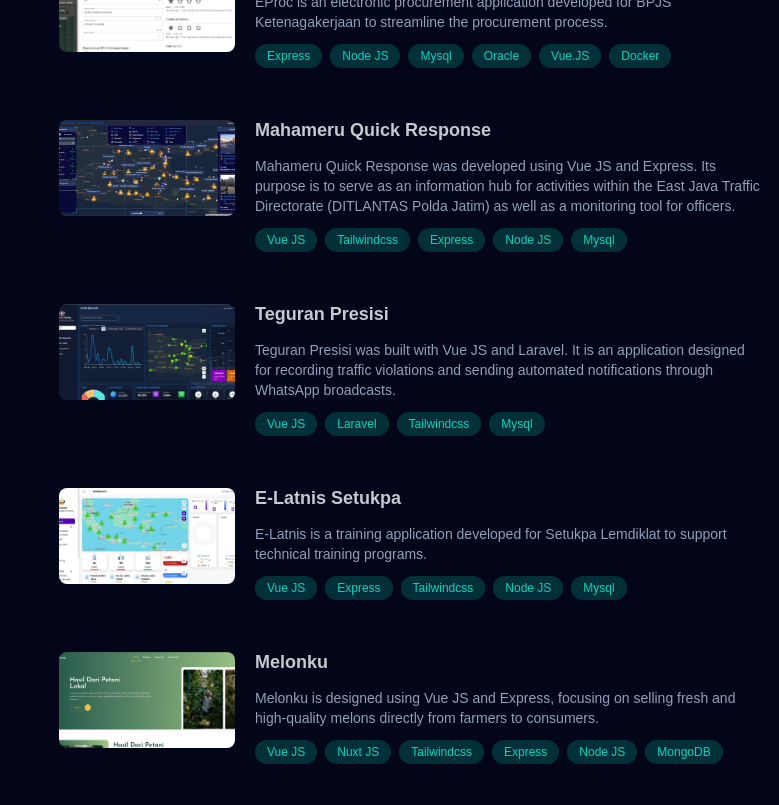
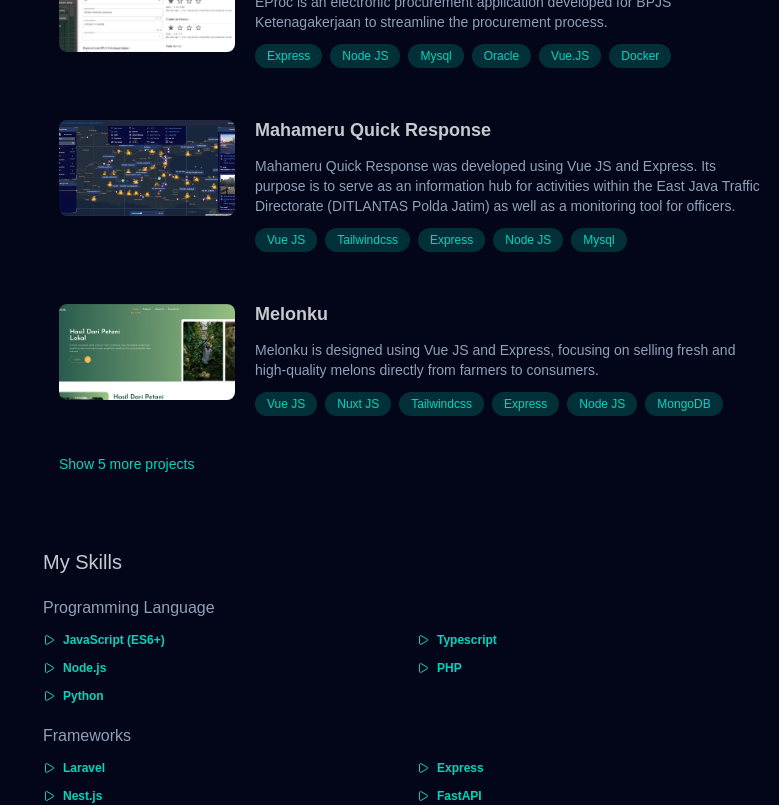
Before and after one commit to irulhuda983/portfolio-react, a React (Vite) app: page / in a window 1280 px wide. Shown: the part 2772-3577 px from the top of the page, without its empty margins (501-1280 px from the left). Built offline with nearby package versions, Linux system fonts and the light colour scheme; a web font is replaced by a local one.

Commit message:
Show 6 featured projects with a toggle for the rest
Co-Authored-By: Claude Sonnet 5.5 <noreply@anthropic.com>

```diff
--- a/src/data/locales/en.json
+++ b/src/data/locales/en.json
@@ -67,34 +67,47 @@
   "projects": [
     {
       "id": "ai-training-partner",
+      "featured": true,
       "title": "AI Training Partner - Taiwan Mobile",
       "description": "AI Training Partner is an AI-powered interview and training platform built for Taiwan Mobile, letting candidates complete video-based interview and training sessions online. I focus on the user-facing application, building a resilient video upload pipeline with streaming upload, real-time progress tracking, automatic retry, and unified error handling.",
       "skills": ["Next.js", "React", "TypeScript", "Tailwindcss"]
     },
     {
       "id": "ai-training-partner-admin",
+      "featured": true,
       "title": "AI Training Partner - Admin Dashboard",
       "description": "The admin and reviewer dashboard for the AI Training Partner platform, used by internal teams to manage interview questions, review candidate submissions, and control access. I implemented role-based access control and route protection with strict TypeScript typing.",
       "skills": ["Next.js", "React", "TypeScript"]
     },
     {
       "id": "jworks",
+      "featured": true,
       "title": "JWORKS - BPJS Ketenagakerjaan",
       "description": "JWorks is a superapp for internal use at BPJS Ketenagakerjaan, functioning as a shortcut hub to access other internal applications within BPJS TK. In this project, I work as a Backend Developer, responsible for building APIs and integrating them with various internal BPJS TK applications.",
       "skills": ["Express", "Node JS", "Mysql", "Typescript", "Oracle", "Docker"]
     },
     {
       "id": "eproc",
+      "featured": true,
       "title": "EPROC - BPJS Ketenagakerjaan",
       "description": "EProc is an electronic procurement application developed for BPJS Ketenagakerjaan to streamline the procurement process.",
       "skills": ["Express", "Node JS", "Mysql", "Oracle", "Vue.JS", "Docker"]
     },
     {
       "id": "mqr",
+      "featured": true,
       "link": "https://mahamerulantas.id/",
       "title": "Mahameru Quick Response",
       "description": "Mahameru Quick Response was developed using Vue JS and Express. Its purpose is to serve as an information hub for activities within the East Java Traffic Directorate (DITLANTAS Polda Jatim) as well as a monitoring tool for officers.",
       "skills": ["Vue JS", "Tailwindcss", "Express", "Node JS", "Mysql"]
+    },
+    {
+      "id": "melonku",
+      "featured": true,
+      "link": "https://melonku.id",
+      "title": "Melonku",
+      "description": "Melonku is designed using Vue JS and Express, focusing on selling fresh and high-quality melons directly from farmers to consumers.",
+      "skills": ["Vue JS", "Nuxt JS", "Tailwindcss", "Express", "Node JS", "MongoDB"]
     },
     {
       "id": "tsp",
@@ -109,13 +122,6 @@
       "title": "E-Latnis Setukpa",
       "description": "E-Latnis is a training application developed for Setukpa Lemdiklat to support technical training programs.",
       "skills": ["Vue JS", "Express", "Tailwindcss", "Node JS", "Mysql"]
-    },
-    {
-      "id": "melonku",
-      "link": "https://melonku.id",
-      "title": "Melonku",
-      "description": "Melonku is designed using Vue JS and Express, focusing on selling fresh and high-quality melons directly from farmers to consumers.",
-      "skills": ["Vue JS", "Nuxt JS", "Tailwindcss", "Express", "Node JS", "MongoDB"]
     },
     {
       "id": "greenhouse",
@@ -160,6 +166,8 @@
   },
   "footer": "Loosely designed in Figma and coded in Visual Studio Code by me. Built with <strong>React.js</strong> and <strong>Tailwind CSS</strong>, deployed on my personal VPS. All text is set in the Geist typeface.",
   "misc": {
-    "internalApp": "Internal application"
+    "internalApp": "Internal application",
+    "showMoreProjects": "Show {count} more projects",
+    "showFewerProjects": "Show fewer projects"
   }
 }
--- a/src/data/locales/id.json
+++ b/src/data/locales/id.json
@@ -67,34 +67,47 @@
   "projects": [
     {
       "id": "ai-training-partner",
+      "featured": true,
       "title": "AI Training Partner - Taiwan Mobile",
       "description": "AI Training Partner adalah platform wawancara dan pelatihan berbasis AI yang dibangun untuk Taiwan Mobile, memungkinkan kandidat menyelesaikan sesi wawancara dan pelatihan berbasis video secara online. Saya berfokus pada aplikasi user-facing, membangun pipeline upload video yang andal dengan streaming upload, pelacakan progres real-time, retry otomatis, dan penanganan error yang terpadu.",
       "skills": ["Next.js", "React", "TypeScript", "Tailwindcss"]
     },
     {
       "id": "ai-training-partner-admin",
+      "featured": true,
       "title": "AI Training Partner - Admin Dashboard",
       "description": "Dashboard admin dan reviewer untuk platform AI Training Partner, digunakan oleh tim internal untuk mengelola bank soal wawancara, meninjau submission kandidat, dan mengontrol akses. Saya menerapkan role-based access control dan proteksi rute dengan strict typing TypeScript.",
       "skills": ["Next.js", "React", "TypeScript"]
     },
     {
       "id": "jworks",
+      "featured": true,
       "title": "JWORKS - BPJS Ketenagakerjaan",
       "description": "JWorks adalah superapp untuk penggunaan internal di BPJS Ketenagakerjaan, berfungsi sebagai pusat akses cepat ke berbagai aplikasi internal lain di lingkungan BPJS TK. Dalam proyek ini, saya berperan sebagai Backend Developer yang bertanggung jawab membangun API dan mengintegrasikannya dengan berbagai aplikasi internal BPJS TK.",
       "skills": ["Express", "Node JS", "Mysql", "Typescript", "Oracle", "Docker"]
     },
     {
       "id": "eproc",
+      "featured": true,
       "title": "EPROC - BPJS Ketenagakerjaan",
       "description": "EProc adalah aplikasi pengadaan elektronik yang dikembangkan untuk BPJS Ketenagakerjaan guna menyederhanakan proses pengadaan.",
       "skills": ["Express", "Node JS", "Mysql", "Oracle", "Vue.JS", "Docker"]
     },
     {
       "id": "mqr",
+      "featured": true,
       "link": "https://mahamerulantas.id/",
       "title": "Mahameru Quick Response",
       "description": "Mahameru Quick Response dikembangkan menggunakan Vue JS dan Express. Tujuannya adalah menjadi pusat informasi kegiatan di lingkungan Direktorat Lalu Lintas Polda Jawa Timur (DITLANTAS Polda Jatim) sekaligus alat pemantauan bagi para petugas.",
       "skills": ["Vue JS", "Tailwindcss", "Express", "Node JS", "Mysql"]
+    },
+    {
+      "id": "melonku",
+      "featured": true,
+      "link": "https://melonku.id",
+      "title": "Melonku",
+      "description": "Melonku dirancang menggunakan Vue JS dan Express, berfokus pada penjualan melon segar berkualitas tinggi langsung dari petani ke konsumen.",
+      "skills": ["Vue JS", "Nuxt JS", "Tailwindcss", "Express", "Node JS", "MongoDB"]
     },
     {
       "id": "tsp",
@@ -109,13 +122,6 @@
       "title": "E-Latnis Setukpa",
       "description": "E-Latnis adalah aplikasi pelatihan yang dikembangkan untuk Setukpa Lemdiklat guna mendukung program-program pelatihan teknis.",
       "skills": ["Vue JS", "Express", "Tailwindcss", "Node JS", "Mysql"]
-    },
-    {
-      "id": "melonku",
-      "link": "https://melonku.id",
-      "title": "Melonku",
-      "description": "Melonku dirancang menggunakan Vue JS dan Express, berfokus pada penjualan melon segar berkualitas tinggi langsung dari petani ke konsumen.",
-      "skills": ["Vue JS", "Nuxt JS", "Tailwindcss", "Express", "Node JS", "MongoDB"]
     },
     {
       "id": "greenhouse",
@@ -160,6 +166,8 @@
   },
   "footer": "Didesain santai di Figma dan dikodekan di Visual Studio Code oleh saya sendiri. Dibangun dengan <strong>React.js</strong> dan <strong>Tailwind CSS</strong>, di-deploy di VPS pribadi saya. Seluruh teks menggunakan typeface Geist.",
   "misc": {
-    "internalApp": "Aplikasi internal"
+    "internalApp": "Aplikasi internal",
+    "showMoreProjects": "Tampilkan {count} project lainnya",
+    "showFewerProjects": "Tampilkan lebih sedikit"
   }
 }
--- a/src/pages/DekstopHome.tsx
+++ b/src/pages/DekstopHome.tsx
@@ -14,6 +14,7 @@ interface IProps {
 
 function DekstopHome({ data }: IProps) {
   const [activeId, setActiveId] = useState("about");
+  const [showAllProjects, setShowAllProjects] = useState(false);
 
   const {
     profile,
@@ -50,6 +51,10 @@ function DekstopHome({ data }: IProps) {
       sections.forEach((section) => observer.unobserve(section));
     };
   }, []);
+
+  const featuredProjects = projectData.filter((project) => project.featured);
+  const otherProjects = projectData.filter((project) => !project.featured);
+  const visibleProjects = showAllProjects ? projectData : featuredProjects;
 
   const handleProjectClick = (url?: string): void => {
     if (url) window.open(url, "_blank"); // redirect ke tab baru
@@ -119,9 +124,18 @@ function DekstopHome({ data }: IProps) {
 
 
           <section id="projects" className="w-full min-h-screen box-border text-muted-foreground mb-10">
-            {projectData.map((project) => (
+            {visibleProjects.map((project) => (
               <CardProject key={project.id} project={project} onClick={handleProjectClick} internalLabel={misc.internalApp} />
             ))}
+            {otherProjects.length > 0 && (
+              <button
+                type="button"
+                onClick={() => setShowAllProjects((v) => !v)}
+                className="mx-4 text-sm text-teal-400 hover:underline cursor-pointer"
+              >
+                {showAllProjects ? misc.showFewerProjects : misc.showMoreProjects.replace("{count}", String(otherProjects.length))}
+              </button>
+            )}
           </section>
 
           <section id="skills" className="w-full box-border mb-10 py-8">
--- a/src/pages/MobileHome.tsx
+++ b/src/pages/MobileHome.tsx
@@ -15,6 +15,7 @@ interface IProps {
 
 export default function MobileHome({ data }: IProps) {
   const [activeMobileId, setActiveMobileId] = useState<string>("noid");
+  const [showAllProjects, setShowAllProjects] = useState(false);
 
   const {
     profile,
@@ -58,6 +59,10 @@ export default function MobileHome({ data }: IProps) {
 
     return () => window.removeEventListener("scroll", handleScroll);
   }, []);
+
+  const featuredProjects = projectData.filter((project) => project.featured);
+  const otherProjects = projectData.filter((project) => !project.featured);
+  const visibleProjects = showAllProjects ? projectData : featuredProjects;
 
   const handleProjectClick = (url?: string): void => {
     if (url) window.open(url, "_blank"); // redirect ke tab baru
@@ -115,9 +120,18 @@ export default function MobileHome({ data }: IProps) {
       </section>
 
       <section id="projects" className="w-full min-h-screen box-border text-muted-foreground pb-20">
-        {projectData.map((project) => (
+        {visibleProjects.map((project) => (
           <CardProjectMobile key={project.id} project={project} onClick={handleProjectClick} internalLabel={misc.internalApp} />
         ))}
+        {otherProjects.length > 0 && (
+          <button
+            type="button"
+            onClick={() => setShowAllProjects((v) => !v)}
+            className="mx-4 text-sm text-teal-400 hover:underline cursor-pointer"
+          >
+            {showAllProjects ? misc.showFewerProjects : misc.showMoreProjects.replace("{count}", String(otherProjects.length))}
+          </button>
+        )}
       </section>
 
       <section id="skills" className="w-full box-border px-6 pb-20">
--- a/src/types/interfaces.ts
+++ b/src/types/interfaces.ts
@@ -15,6 +15,7 @@ type TProject = {
   id: string;
   imgUrl?: string;
   link?: string;
+  featured?: boolean;
   title: string;
   description: string;
   skills?: string[];
@@ -71,6 +72,8 @@ type TPortfolioData = {
   footer: string;
   misc: {
     internalApp: string;
+    showMoreProjects: string;
+    showFewerProjects: string;
   };
 };
 
```
Also changed, not shown: 5 other files (tests, documents, lock files or other folders).
